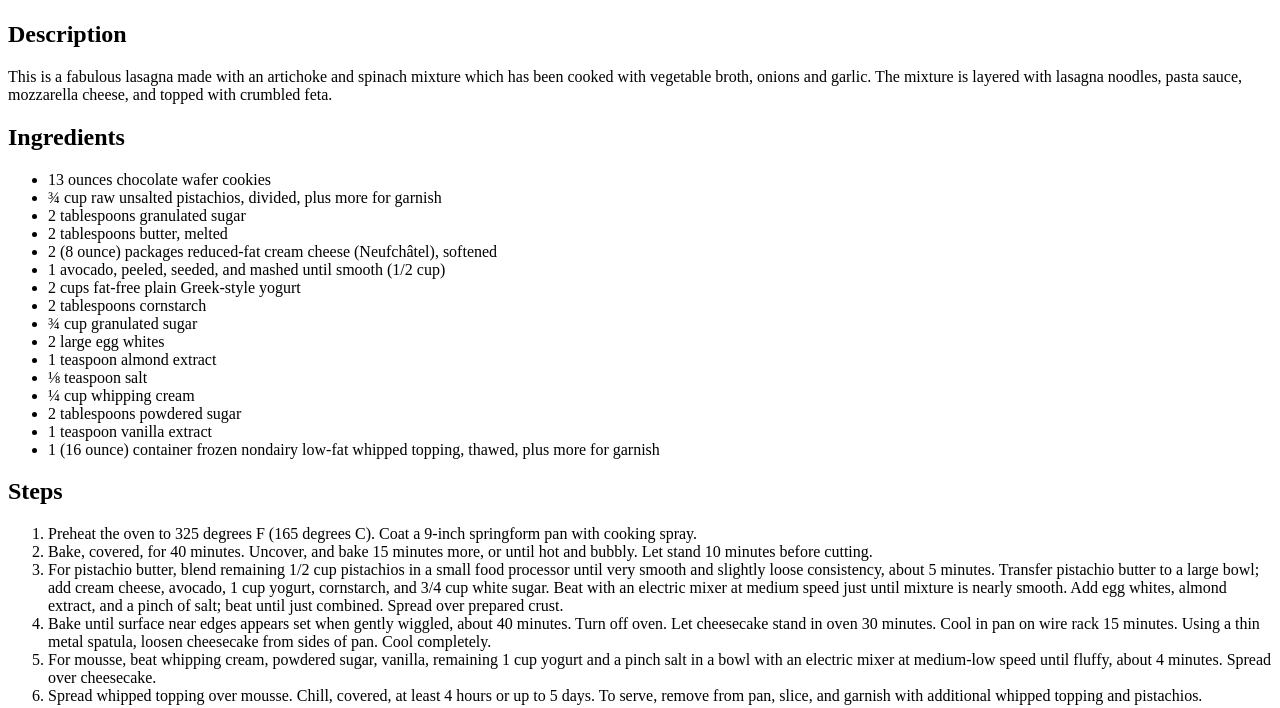
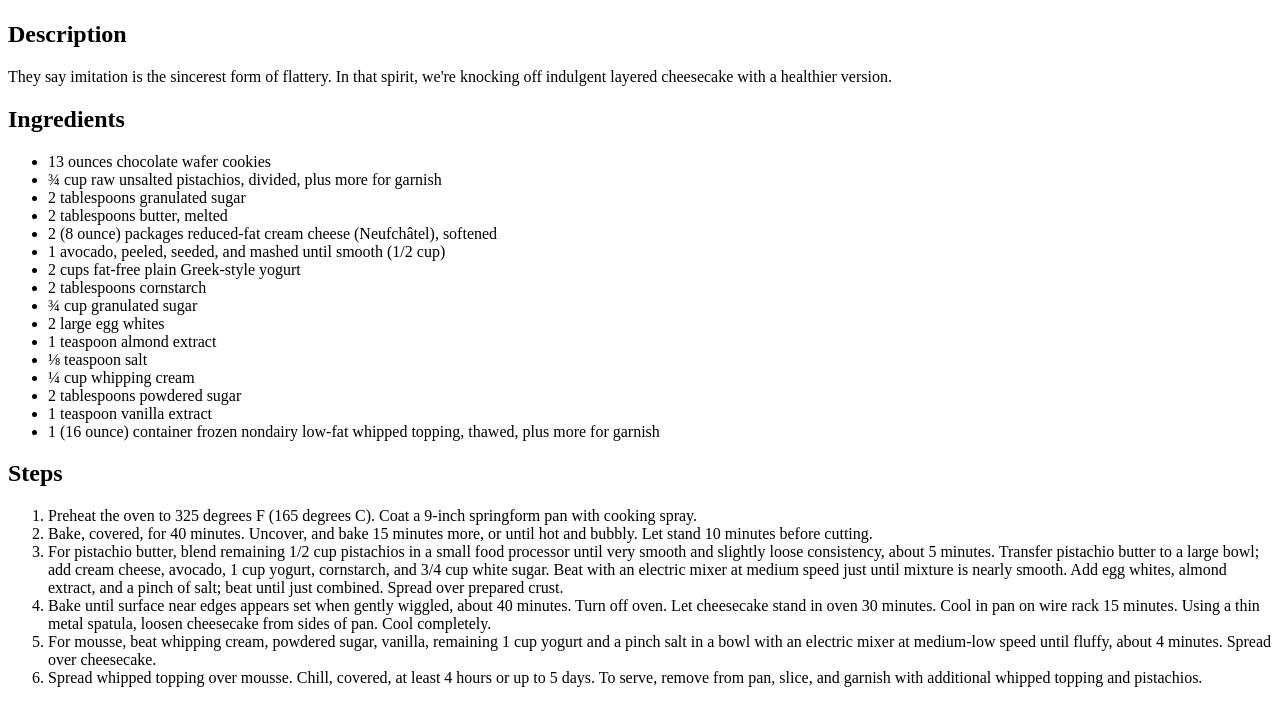
Before and after one commit to iParisienne/odin-projects, a plain HTML site: page odin-recipes/recipes/choco-pistachio-cheesecake.html in a window 1280 px wide. Shown: the part 383-1091 px from the top of the page. Drawn offline with Linux system fonts and the light colour scheme.

Commit message:
Correct cheesecake desc

```diff
--- a/odin-recipes/recipes/choco-pistachio-cheesecake.html
+++ b/odin-recipes/recipes/choco-pistachio-cheesecake.html
@@ -10,7 +10,7 @@
     <h1>Chocolate Pistachio Cheesecake</h1>
     <img src="https://www.allrecipes.com/thmb/d4vCmLh4XGzlYi_j76RQJ75s0uI=/750x0/filters:no_upscale():max_bytes(150000):strip_icc():format(webp)/Chocolate-Pistachio-Cheesecake-461eb67abbad4e4c93cc0fb4b1080d90.jpg" alt="Finished Chocolate Pistachio Cheesecake">
     <h2>Description</h2>
-    <p>This is a fabulous lasagna made with an artichoke and spinach mixture which has been cooked with vegetable broth, onions and garlic. The mixture is layered with lasagna noodles, pasta sauce, mozzarella cheese, and topped with crumbled feta.</p>
+    <p>They say imitation is the sincerest form of flattery. In that spirit, we're knocking off indulgent layered cheesecake with a healthier version.</p>
     <h2>Ingredients</h2>
     <ul>
         <li>13 ounces chocolate wafer cookies</li>
```
